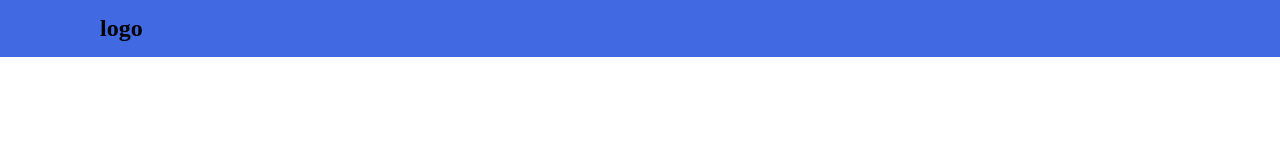
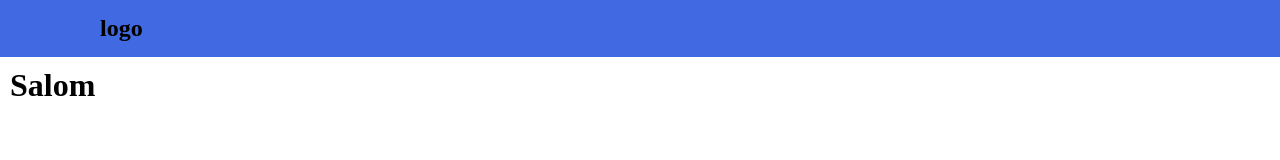
Before and after one commit to Munisa0315/Git, a plain HTML site: page index.html in a window 1280 px wide. Drawn offline with Linux system fonts and the light colour scheme.

Commit message:
baner qismi

```diff
--- a/index.css
+++ b/index.css
@@ -7,3 +7,7 @@
     background-color: royalblue;
     padding: 15px 100px;
 }
+
+.baner{
+    padding:10px;
+}
--- a/index.html
+++ b/index.html
@@ -10,6 +10,8 @@
   <header>
     <h2>logo</h2>
   </header>
-
+<div class="baner">
+<h1>Salom</h1>
+</div>
 </body>
 </html>
```
